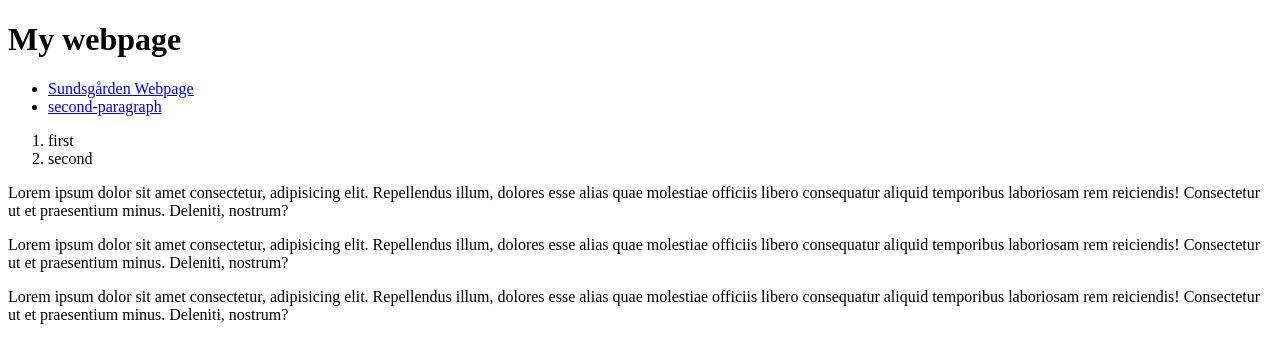
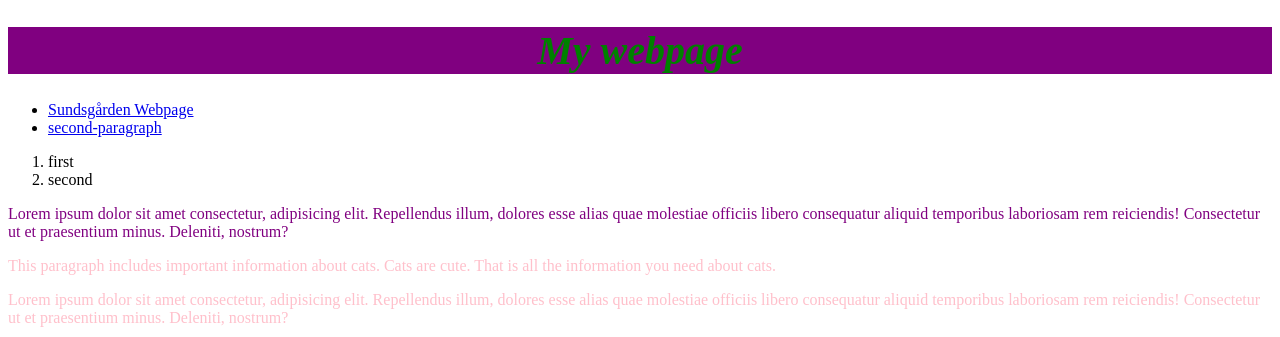
Before and after one commit to SomrudeeNielsen/test-project, a plain HTML site: page index.html in a window 1280 px wide. Shown: the top 337 px of the page. Drawn offline with Linux system fonts and the light colour scheme; grey boxes are pictures that could not be loaded.

Commit message:
initial commit

```diff
--- a/index.html
+++ b/index.html
@@ -4,6 +4,12 @@
     <meta charset="UTF-8">
     <meta name="viewport" content="width=device-width, initial-scale=1.0">
     <title>Document</title>
+    <link rel="stylesheet" href="styles/index.css">
+    <style>
+        h1 {
+            color: green;
+        }
+    </style>
 </head>
 <body>
     <header>
@@ -22,14 +28,16 @@
     </header>
     <main>
         <section>
-            <p>Lorem ipsum dolor sit amet consectetur, adipisicing elit. Repellendus illum, dolores esse alias quae molestiae officiis libero consequatur aliquid temporibus laboriosam rem reiciendis! Consectetur ut et praesentium minus. Deleniti, nostrum? </p>
+        <p id="second-paragraph">Lorem ipsum dolor sit amet consectetur, adipisicing elit. Repellendus illum, dolores esse alias quae molestiae officiis libero consequatur aliquid temporibus laboriosam rem reiciendis! Consectetur ut et praesentium minus. Deleniti, nostrum?</p>
 
         </section>
-        <section id="second-paragraph">
-            <p>Lorem ipsum dolor sit amet consectetur, adipisicing elit. Repellendus illum, dolores esse alias quae molestiae officiis libero consequatur aliquid temporibus laboriosam rem reiciendis! Consectetur ut et praesentium minus. Deleniti, nostrum?</p>
+        <section>
+            <p class="cat-info">
+                This paragraph includes important information about cats. Cats are cute. That is all the information you need about cats.
+            </p>
         </section>
         <section>
-            <p>Lorem ipsum dolor sit amet consectetur, adipisicing elit. Repellendus illum, dolores esse alias quae molestiae officiis libero consequatur aliquid temporibus laboriosam rem reiciendis! Consectetur ut et praesentium minus. Deleniti, nostrum?</p>
+            <p class="last-paragraph">Lorem ipsum dolor sit amet consectetur, adipisicing elit. Repellendus illum, dolores esse alias quae molestiae officiis libero consequatur aliquid temporibus laboriosam rem reiciendis! Consectetur ut et praesentium minus. Deleniti, nostrum?</p>
             <img src="images/cat.jpg" alt="cat" title="Sleeping Cat">
         </section>
     </main>
--- a/styles/index.css
+++ b/styles/index.css
@@ -0,0 +1,25 @@
+h1 {
+    color: green;
+    font-size: 40px;
+    font-weight: 300px;
+    font-style: italic;
+    text-align: center;
+    background-color: purple;
+}
+
+/*This is a single line comment*/
+
+/*This comment
+  takes up
+  multiple wors*/
+  #second-paragraph {
+    color: purple
+}
+  p {
+      color: red;
+      color: orange;
+  }
+
+ .cat-info, .last-paragraph {
+     color: pink;
+ }
```
